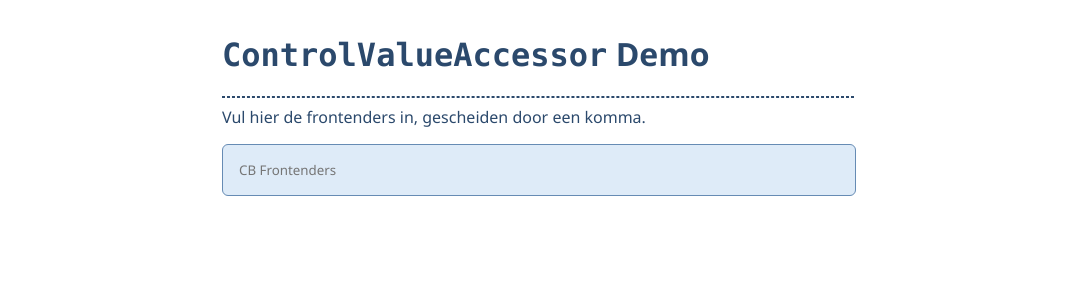
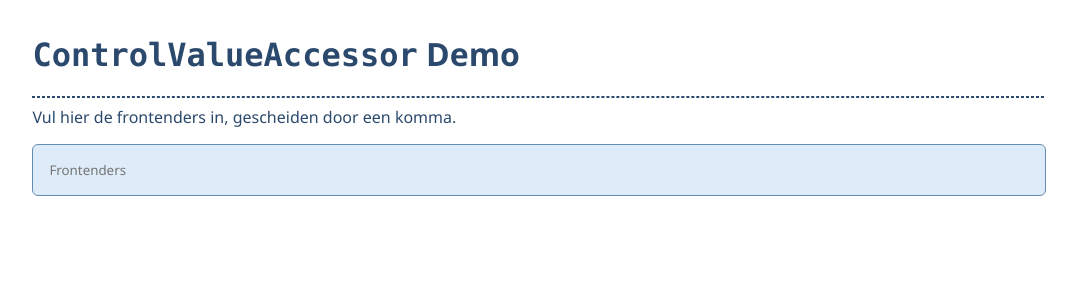
Before and after one commit to WouterSpaak/fed-demo-cva, an Angular app: page / in a window 1280 px wide. Shown: the top 300 px of the page, without its empty margins (102-1179 px from the left). Built offline with nearby package versions, Linux system fonts and the light colour scheme.

Commit message:
start of demo state

```diff
--- a/src/app/app.component.html
+++ b/src/app/app.component.html
@@ -8,7 +8,7 @@
     <label>Vul hier de frontenders in, gescheiden door een komma.
       <input type="text"
              formControlName="frontenders"
-             placeholder="CB Frontenders">
+             placeholder="Frontenders">
     </label>
   </div>
 
--- a/src/app/app.component.scss
+++ b/src/app/app.component.scss
@@ -4,7 +4,7 @@ code {
 
 main {
   display: block;
-  max-width: 50%;
+  max-width: 80%;
   margin: 32px auto;
 }
 
```
